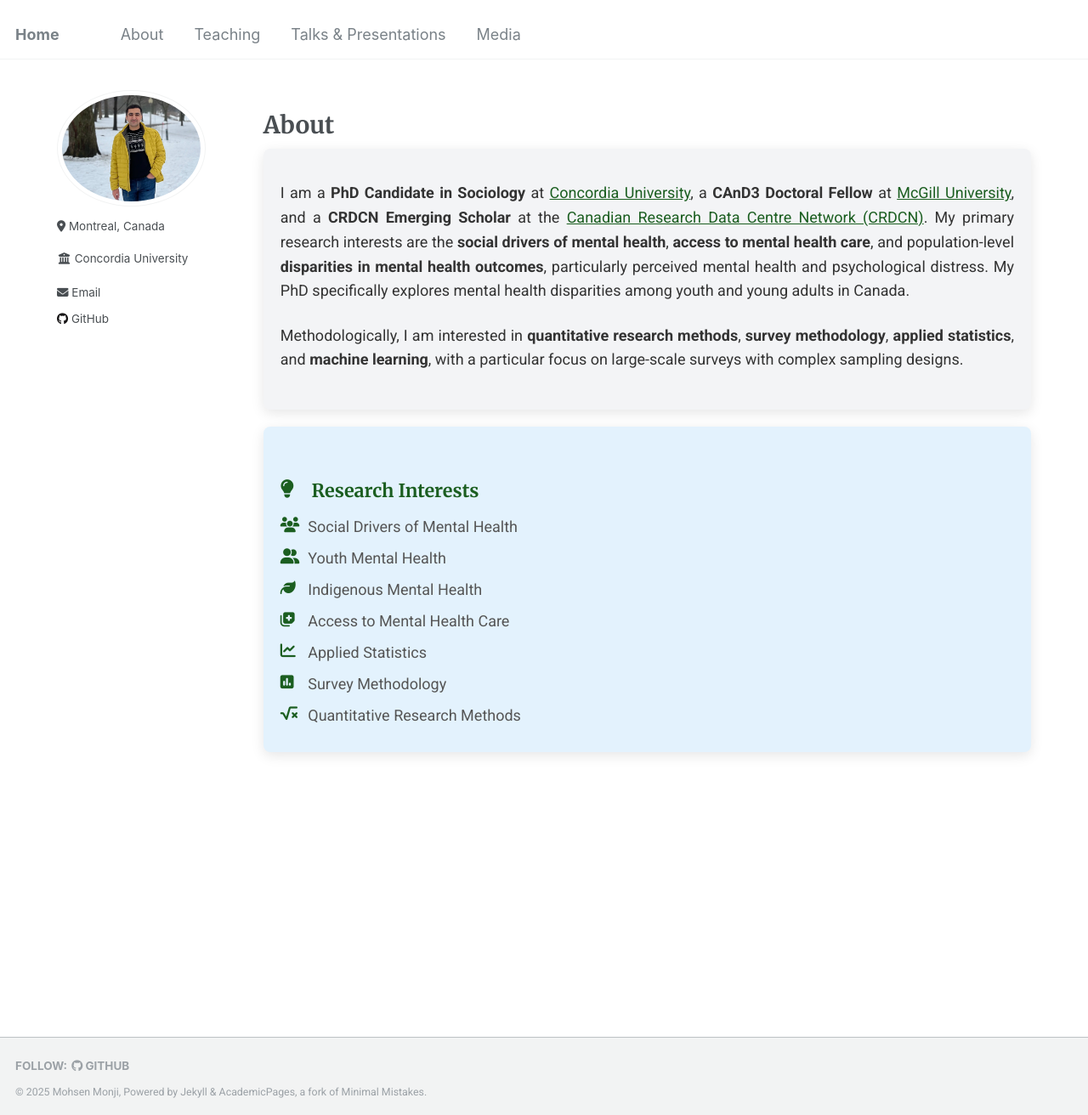
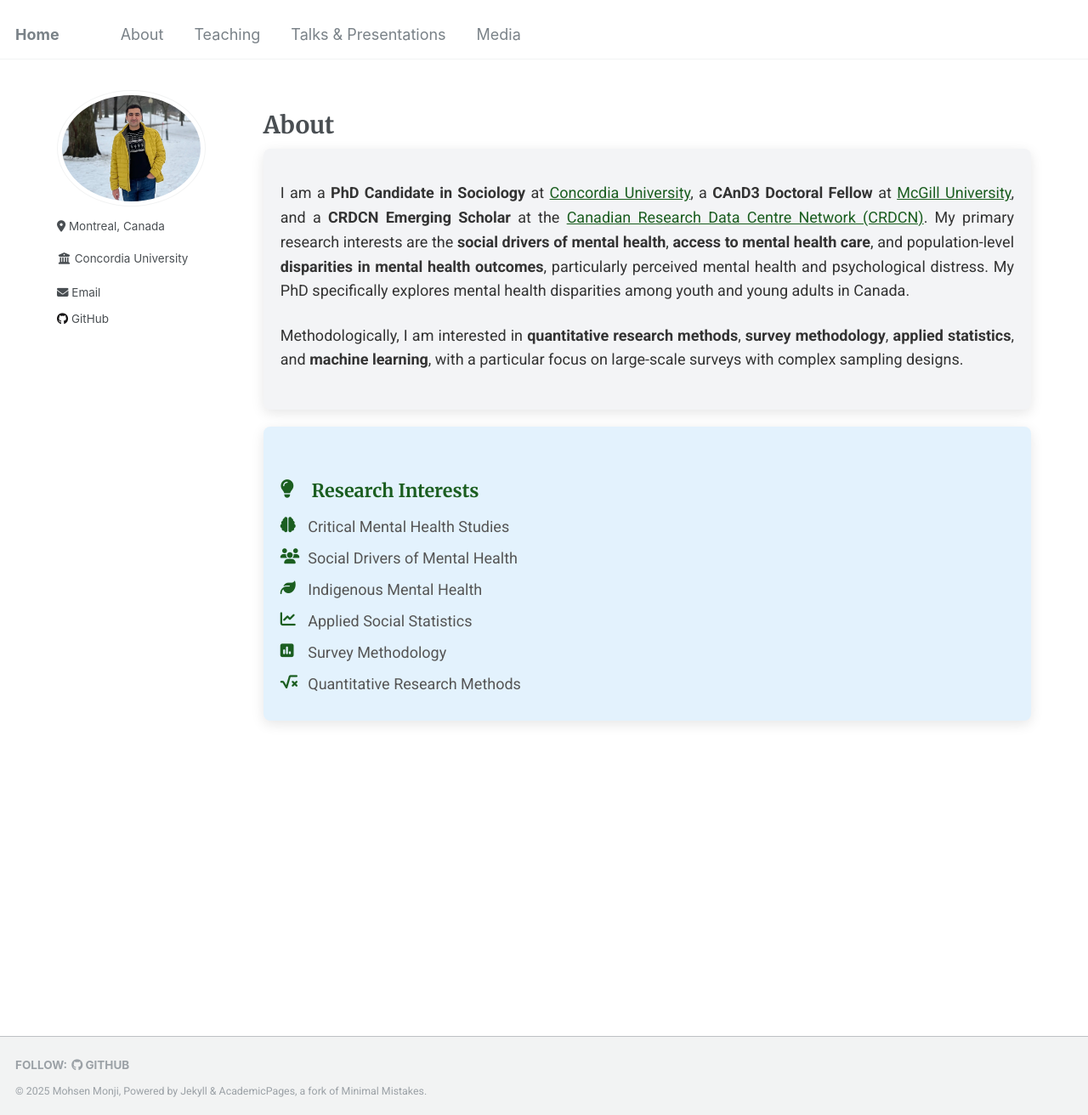
Before and after one commit to Mohsnmonji/mohsnmonji.github.io, a Jekyll site: the page built from about-me.md, in a window 1280 px wide and 1312 px high. Shown: the whole window at 85% size. Built offline with Jekyll 4.4.1, drawn with Linux system fonts in a browser that asks for light colours.

Commit message:
Update about-me.md

```diff
--- a/about-me.md
+++ b/about-me.md
@@ -108,11 +108,10 @@ author_profile: true
 <div class="card">
   <h3><i class="fas fa-lightbulb icon"></i> Research Interests</h3>
   <ul>
+    <li><i class="fas fa-brain icon"></i> Critical Mental Health Studies</li>
     <li><i class="fas fa-users icon"></i> Social Drivers of Mental Health</li>
-    <li><i class="fas fa-user-friends icon"></i> Youth Mental Health</li>
     <li><i class="fas fa-leaf icon"></i> Indigenous Mental Health</li>
-    <li><i class="fas fa-notes-medical icon"></i> Access to Mental Health Care</li>
-    <li><i class="fas fa-chart-line icon"></i> Applied Statistics</li>
+    <li><i class="fas fa-chart-line icon"></i> Applied Social Statistics</li>
     <li><i class="fas fa-poll icon"></i> Survey Methodology</li>
     <li><i class="fas fa-square-root-alt icon"></i> Quantitative Research Methods</li>
   </ul>
```
